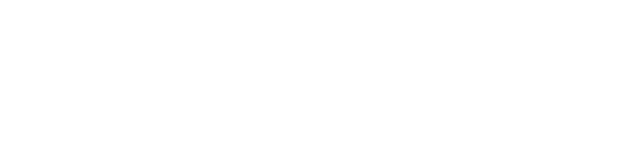
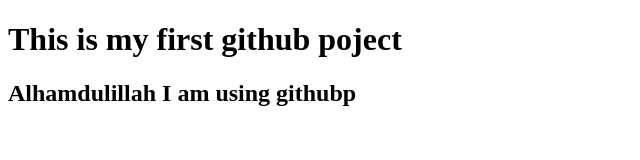
Before and after one commit to akteratikofficial/my-first-website, a plain HTML site: page index.html in a window 1280 px wide. Shown: the whole page, without its empty margins (0-640 px from the left). Drawn offline with Linux system fonts and the light colour scheme.

Commit message:
added a header

```diff
--- a/index.html
+++ b/index.html
@@ -6,6 +6,8 @@
     <title>Document</title>
 </head>
 <body>
+    <h1>This is my first github poject</h1>
+    <h2>Alhamdulillah I am using githubp</h2>
 
 </body>
 </html>
```
Also changed, not shown: 1 other file.
